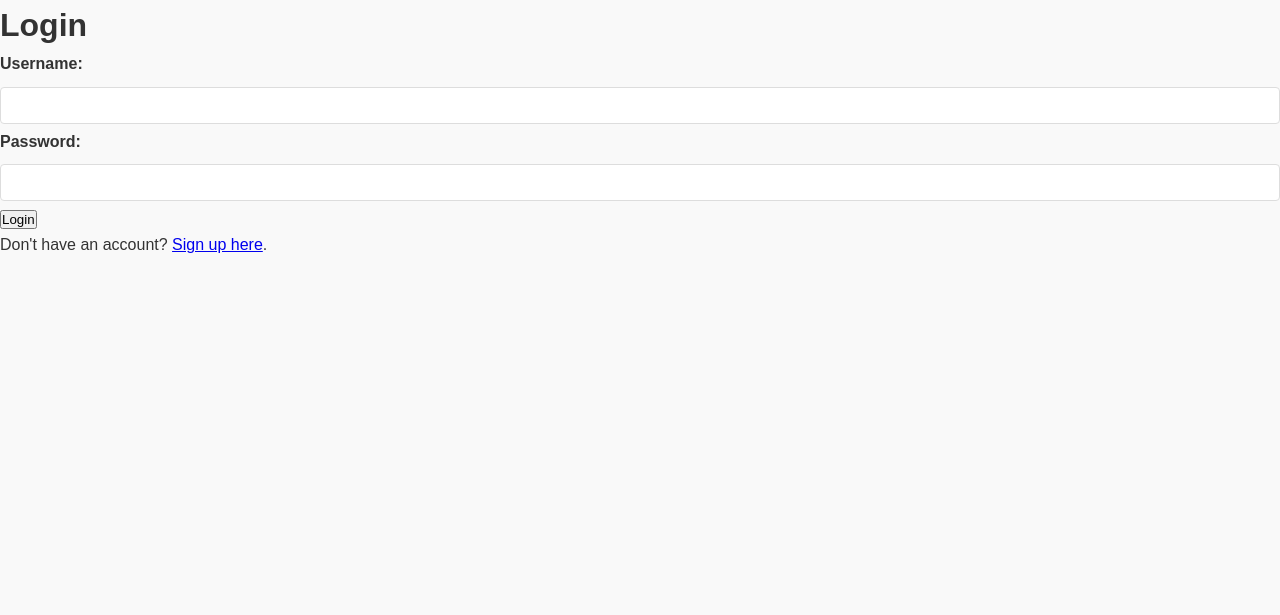
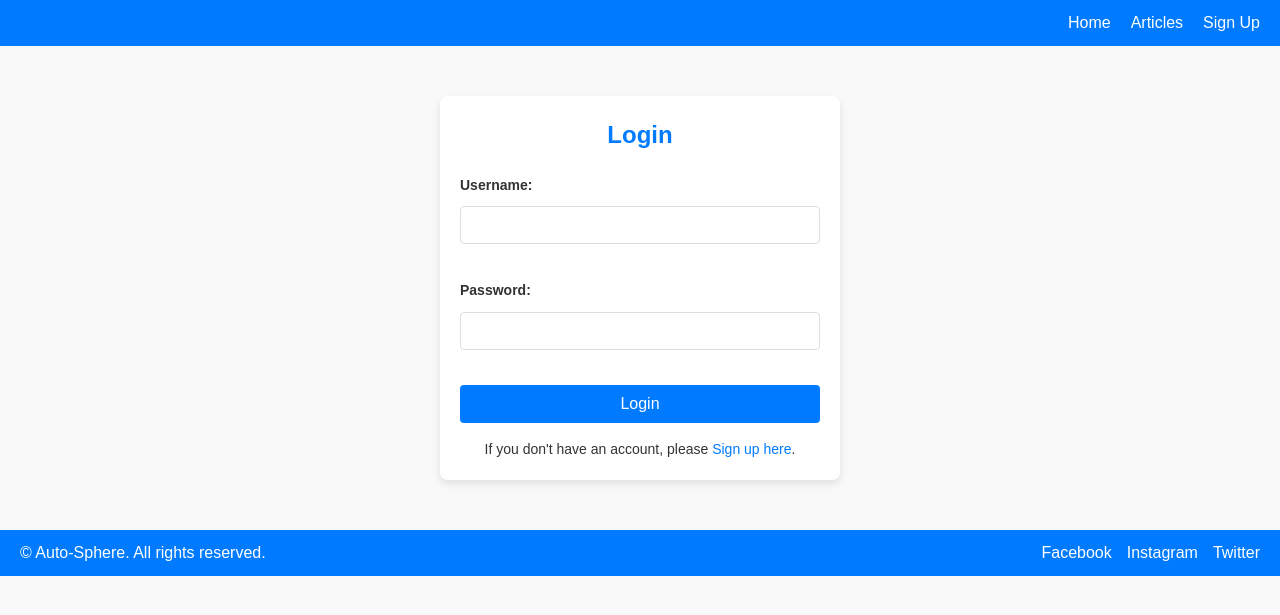
Before and after one commit to Ozi-cheri/auto-sphere, a Django app: page /login/ in a window 1280 px wide. Shown: the top 615 px of the page. Run offline with Django 3.2, Linux system fonts and the light colour scheme.

Commit message:
Update styles.css,home.html and login.html

```diff
--- a/static/css/styles.css
+++ b/static/css/styles.css
@@ -229,6 +262,80 @@ input[type="password"]:focus {
   background-color: #0056b3;
 }
 
+
+   .login-container {
+    max-width: 400px;
+    margin: 50px auto;
+    padding: 20px;
+    background-color: #ffffff;
+    box-shadow: 0 4px 8px rgba(0, 0, 0, 0.1);
+    border-radius: 8px;
+    text-align: center;
+  }
+
+  .login-container h1 {
+    font-size: 24px;
+    color: #007bff;
+    margin-bottom: 20px;
+  }
+
+  .login-container form {
+    display: flex;
+    flex-direction: column;
+    gap: 15px;
+  }
+
+  .login-container label {
+    font-size: 14px;
+    font-weight: bold;
+    text-align: left;
+    display: block;
+  }
+
+  .login-container input {
+    padding: 10px;
+    font-size: 14px;
+    border: 1px solid #ddd;
+    border-radius: 4px;
+    width: 100%;
+  }
+
+  .login-container input:focus {
+    outline: none;
+    border-color: #007bff;
+    box-shadow: 0 0 5px rgba(0, 123, 255, 0.5);
+  }
+
+  .login-container button {
+    background-color: #007bff;
+    color: white;
+    padding: 10px;
+    font-size: 16px;
+    border: none;
+    border-radius: 4px;
+    cursor: pointer;
+  }
+
+  .login-container button:hover {
+    background-color: #0056b3;
+  }
+
+  .login-container p {
+    font-size: 14px;
+    color: #333;
+  }
+
+  .login-container a {
+    color: #007bff;
+    text-decoration: none;
+  }
+
+  .login-container a:hover {
+    text-decoration: underline;
+  }
+
+
+
 /* Responsive Design */
 @media (max-width: 768px) {
   .card-container {
--- a/templates/login.html
+++ b/templates/login.html
@@ -8,23 +8,46 @@
     <link rel="stylesheet" href="{% static 'css/styles.css' %}">
 </head>
 <body>
+    <!-- Header with navigation links -->
+    <header>
+        <nav>
+            <ul class="navbar">
+                <li><a href="{% url 'home' %}">Home</a></li>
+                <li><a href="{% url 'articles' %}">Articles</a></li> <!-- Link to Articles page -->
+                <li><a href="{% url 'signup' %}">Sign Up</a></li>
+            </ul>
+        </nav>
+    </header>
+
+    <!-- Login Form -->
     <div class="login-container">
         <h1>Login</h1>
         <form method="post" action="{% url 'login' %}">
             {% csrf_token %}
-            <div>
+            <div class="form-group">
                 <label for="username">Username:</label>
                 <input type="text" id="username" name="username" required>
             </div>
-            <div>
+            <div class="form-group">
                 <label for="password">Password:</label>
                 <input type="password" id="password" name="password" required>
             </div>
-            <div>
-                <button type="submit">Login</button>
+            <div class="form-group">
+                <button type="submit" class="form-button">Login</button>
             </div>
         </form>
-        <p>Don't have an account? <a href="{% url 'signup' %}">Sign up here</a>.</p>
+        <p>If you don't have an account, please <a href="{% url 'signup' %}">Sign up here</a>.</p>
     </div>
+
+    <!-- Footer with social links -->
+    <footer>
+        <p>&copy; Auto-Sphere. All rights reserved.</p>
+        <div class="social-links">
+            <a href="https://www.facebook.com" target="_blank">Facebook</a>
+            <a href="https://www.instagram.com" target="_blank">Instagram</a>
+            <a href="https://twitter.com" target="_blank">Twitter</a>
+        </div>
+    </footer>
+
 </body>
 </html>
```
Also changed, not shown: other parts of static/css/styles.css (+49 -16 lines), templates/articles/home.html (+11 -7 lines).
